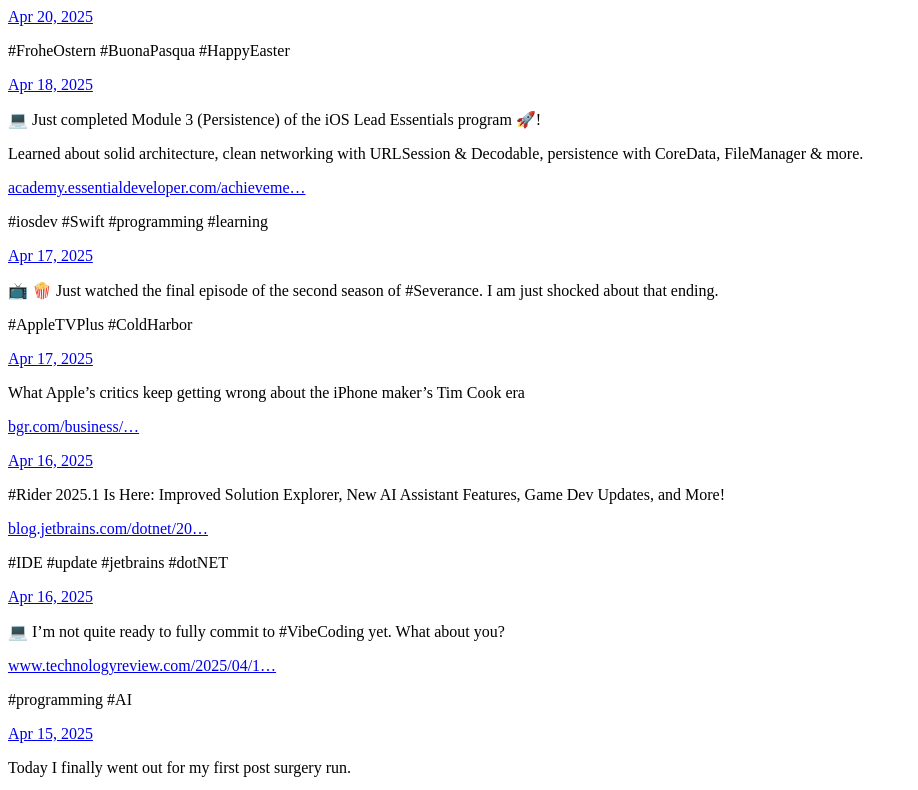
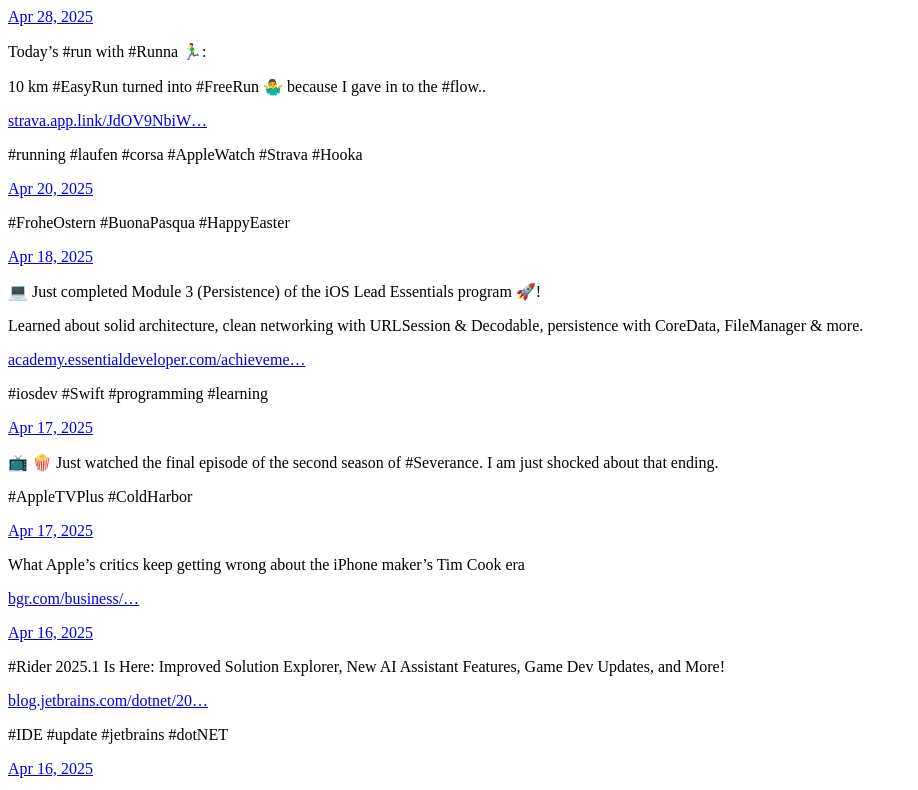
Before and after one commit to MSicc/msiccdotsocial.github.io, a plain HTML site: page index.html in a window 1280 px wide. Shown: the top 790 px of the page, without its empty margins (0-918 px from the left). Drawn offline with Linux system fonts and the light colour scheme.

Commit message:
Archiving from Micro.blog.

```diff
--- a/index.html
+++ b/index.html
@@ -21,6 +21,21 @@
 <div class="h-feed">
 
 
+
+	  <div class="h-entry">
+
+
+		<a href="https://msicc.social/2025/04/28/todays-run-with-runna-km.html" class="u-url"><time class="dt-published" datetime="2025-04-28 18:33:00 &#43;0200">Apr 28, 2025</time></a>
+
+		<div class="e-content">
+			 <p>Today’s #run with #Runna 🏃‍♂️:</p>
+<p>10 km #EasyRun turned into #FreeRun 🤷‍♂️ because I gave in to the #flow..</p>
+<p><a href="https://strava.app.link/JdOV9NbiWSb">strava.app.link/JdOV9NbiW&hellip;</a></p>
+<p>#running #laufen #corsa #AppleWatch #Strava  #Hooka</p>
+<!-- raw HTML omitted -->
+
+		</div>
+	  </div>
 
 	  <div class="h-entry">
 
```
